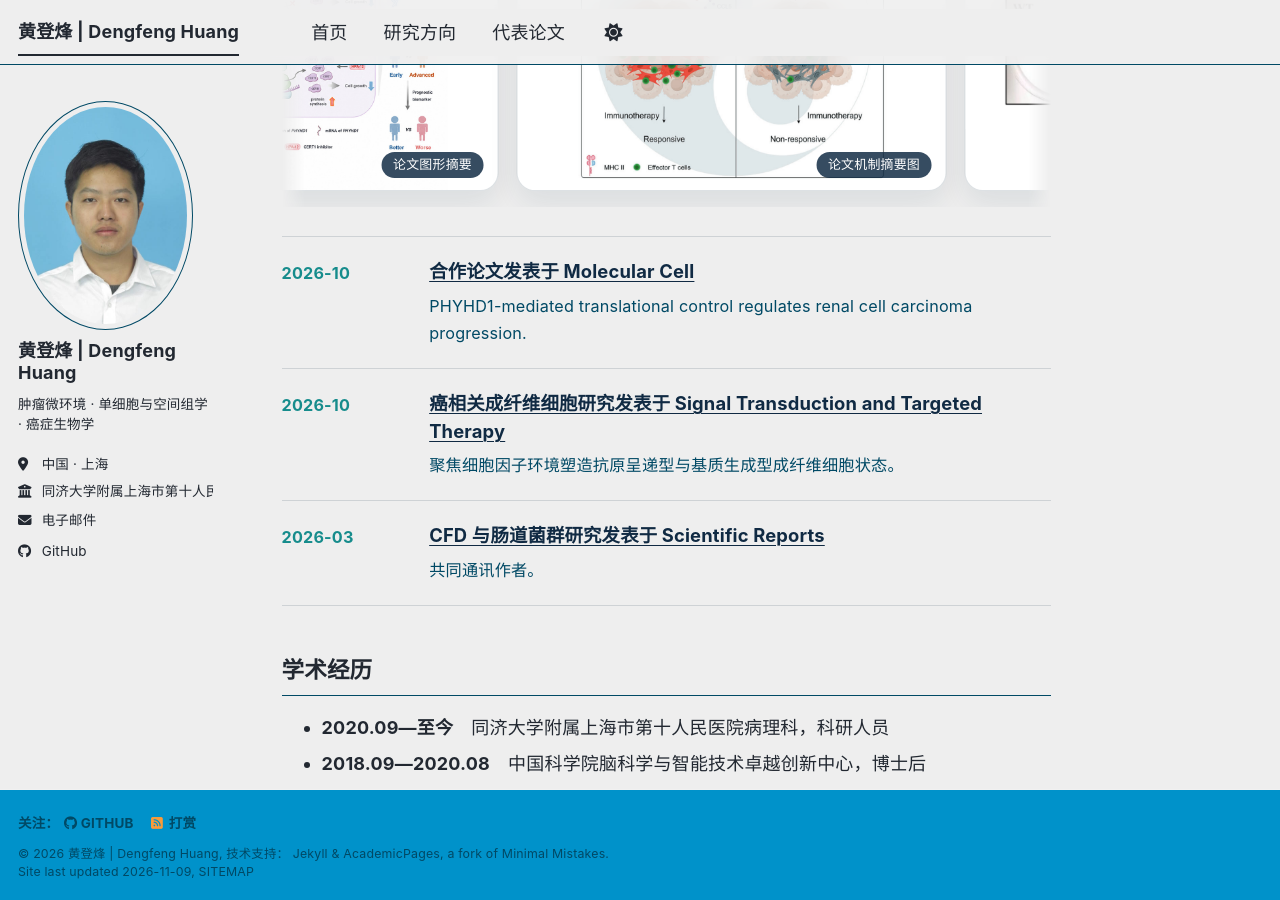
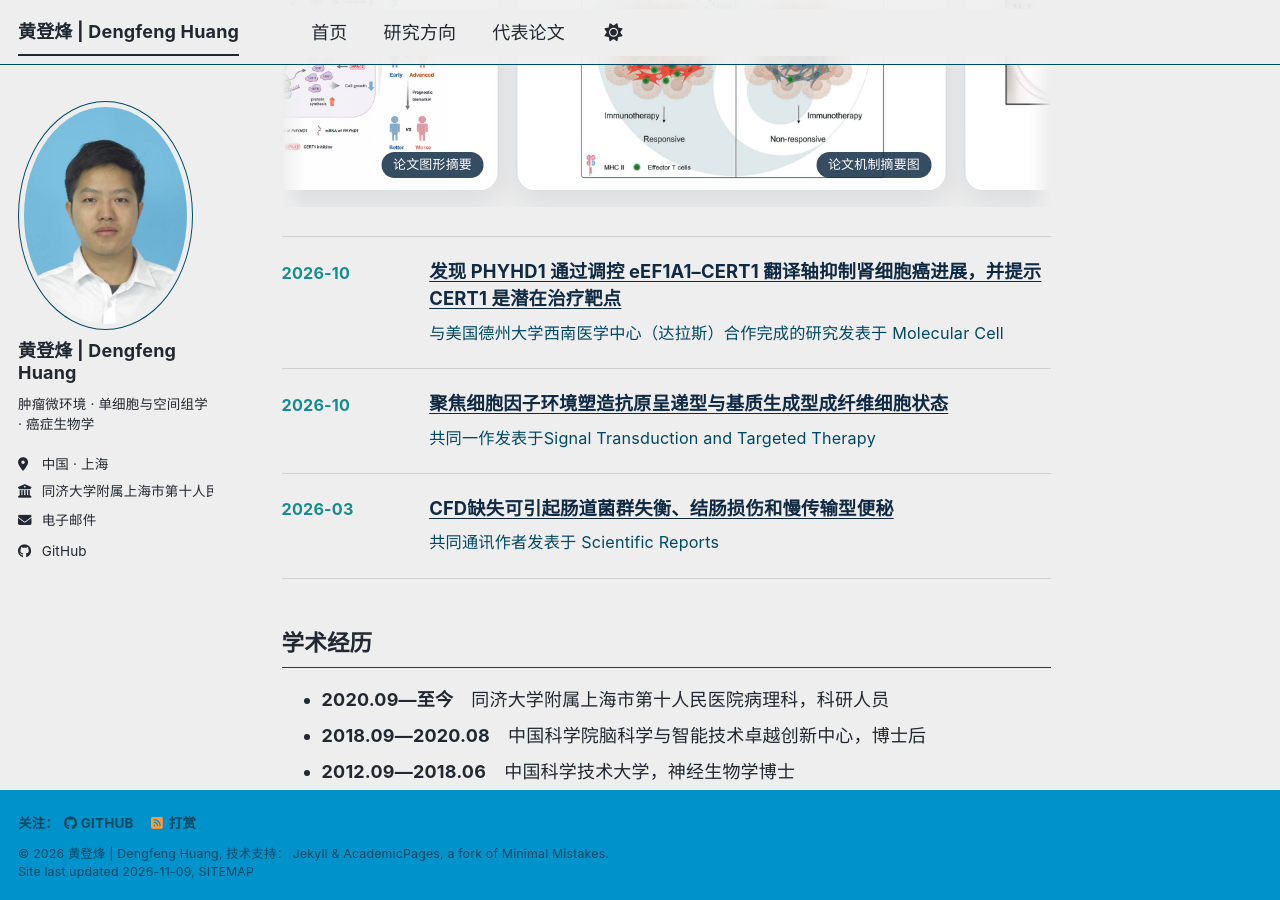
Before and after one commit to dfeng269/dfeng269.github.io, a Jekyll site: the page built from _pages/about.md, in a window 1280 px wide and 900 px high, scrolled down 396 px. Built offline with Jekyll 4.4.1, drawn with Linux system fonts in a browser that asks for light colours; a style sheet for code colours, icons or effects is not loaded.

Commit message:
Update updates.yml

```diff
--- a/_data/updates.yml
+++ b/_data/updates.yml
@@ -2,24 +2,24 @@
 # date 使用 YYYY-MM 格式；url 和 description 不需要时可以删除。
 
 - date: "2026-10"
-  title: "合作论文发表于 Molecular Cell"
-  description: "PHYHD1-mediated translational control regulates renal cell carcinoma progression."
+  title: "发现 PHYHD1 通过调控 eEF1A1–CERT1 翻译轴抑制肾细胞癌进展，并提示 CERT1 是潜在治疗靶点"
+  description: "与美国德州大学西南医学中心（达拉斯）合作完成的研究发表于 Molecular Cell"
   url: "https://doi.org/10.1016/j.molcel.2026.09.020"
   image: "/images/publications/phyhd1-graphical-abstract.png"
   image_alt: "PHYHD1 调控肾细胞癌进展的图形摘要"
   image_caption: "论文图形摘要"
 
 - date: "2026-10"
-  title: "癌相关成纤维细胞研究发表于 Signal Transduction and Targeted Therapy"
-  description: "聚焦细胞因子环境塑造抗原呈递型与基质生成型成纤维细胞状态。"
+  title: "聚焦细胞因子环境塑造抗原呈递型与基质生成型成纤维细胞状态"
+  description: "共同一作发表于Signal Transduction and Targeted Therapy"
   url: "https://doi.org/10.1038/s41392-026-02965-1"
   image: "/images/publications/caf-graphical-abstract.png"
   image_alt: "IFN-γ 与 TGF-β 塑造 apCAF 和 mCAF 状态的机制摘要图"
   image_caption: "论文机制摘要图"
 
 - date: "2026-03"
-  title: "CFD 与肠道菌群研究发表于 Scientific Reports"
-  description: "共同通讯作者。"
+  title: "CFD缺失可引起肠道菌群失衡、结肠损伤和慢传输型便秘"
+  description: "共同通讯作者发表于 Scientific Reports"
   url: "https://doi.org/10.1038/s41598-026-41597-x"
   image: "/images/publications/cfd-phenotype.png"
   image_alt: "野生型与 CFD 缺失小鼠排便量比较"
```
